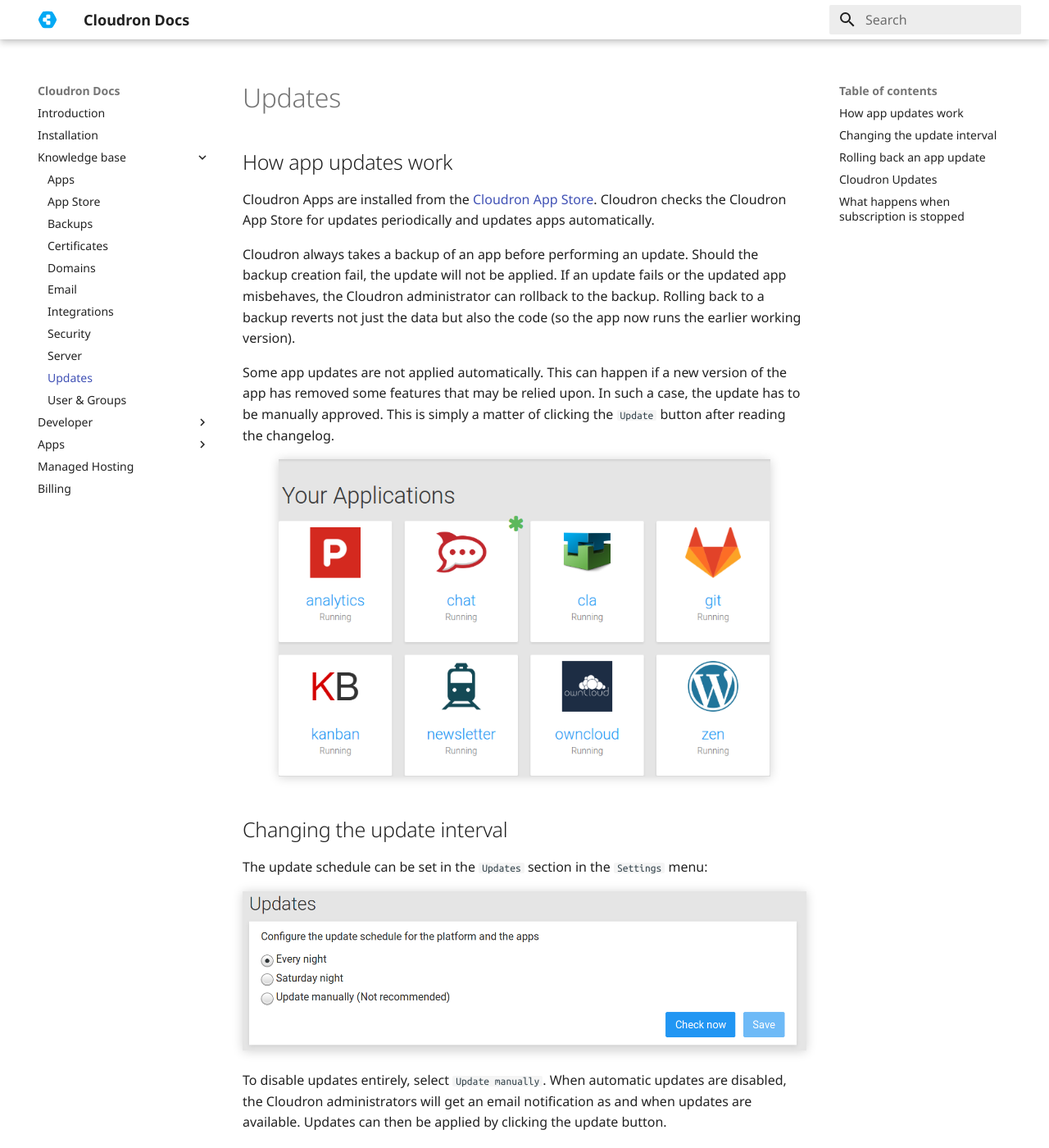
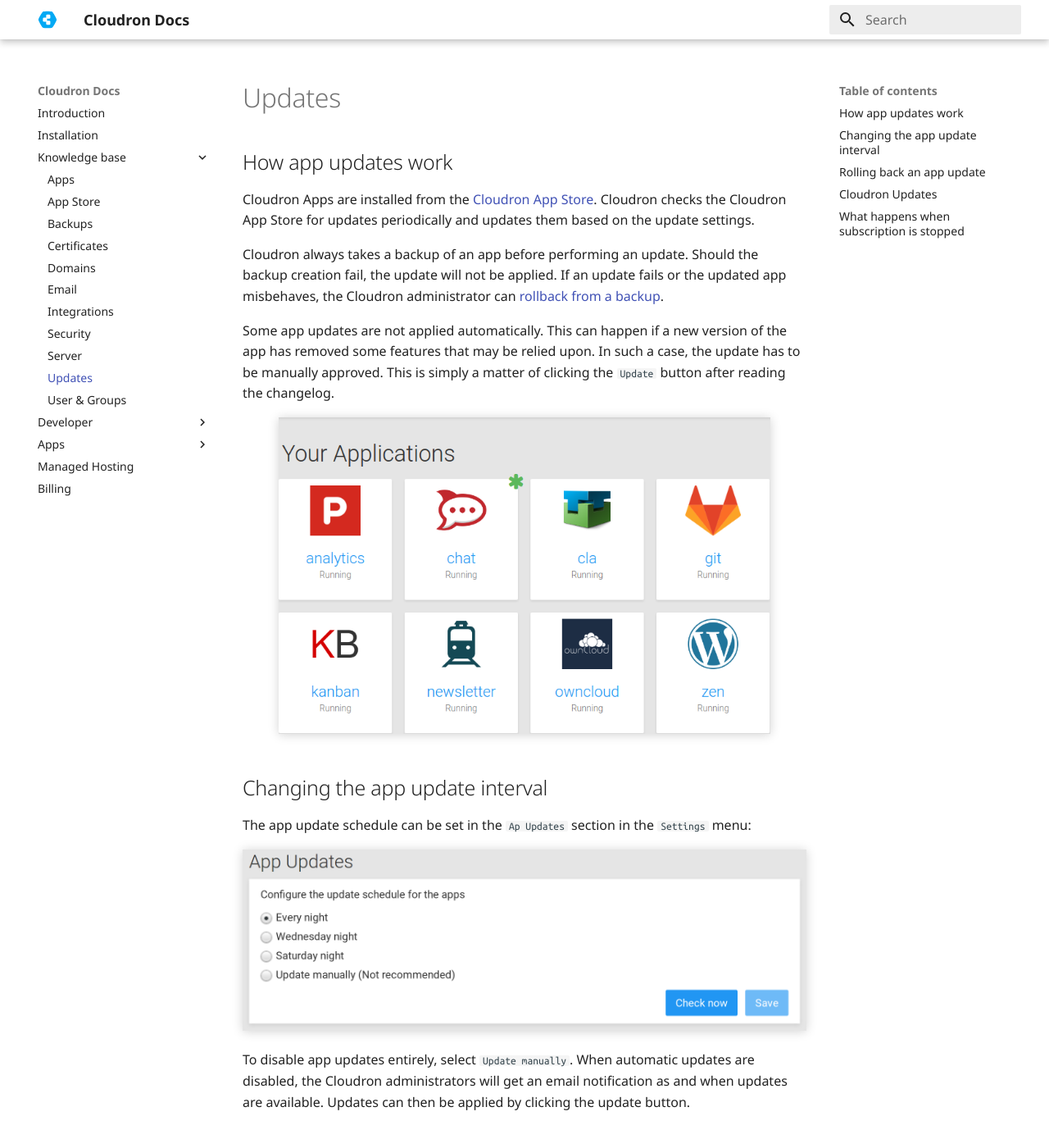
Before and after one commit to M-arcus/cloudron-docs, an MkDocs documentation site: the page built from docs/documentation/updates.md, in a window 1280 px wide and 1400 px high. Shown: the whole window at 82% size. Built offline with MkDocs 1.6.1 and Material for MkDocs 9.7.7, drawn with Linux system fonts in a browser that asks for light colours; old or Windows-style settings are respelled for this version of MkDocs; some of the changed text lies outside the part shown.

Commit message:
more doc changes

```diff
--- a/docs/documentation/updates.md
+++ b/docs/documentation/updates.md
@@ -3,12 +3,11 @@
 ## How app updates work
 
 Cloudron Apps are installed from the [Cloudron App Store](/appstore.html). Cloudron checks the Cloudron App Store
-for updates periodically and updates apps automatically.
+for updates periodically and updates them based on the update settings.
 
 Cloudron always takes a backup of an app before performing an update. Should the backup creation fail,
 the update will not be applied. If an update fails or the updated app misbehaves, the
-Cloudron administrator can rollback to the backup. Rolling back to a backup reverts not just the data
-but also the code (so the app now runs the earlier working version).
+Cloudron administrator can [rollback from a backup](/documentation/backups/#restoring-an-app-from-existing-backup).
 
 Some app updates are not applied automatically. This can happen if a new version of the app has removed
 some features that may be relied upon. In such a case, the update has to be manually approved. This is simply
@@ -18,34 +17,21 @@
 <img src="/img/app_update.png" class="shadow" width="600px">
 </center>
 
-## Changing the update interval
+## Changing the app update interval
 
-The update schedule can be set in the `Updates` section in the `Settings` menu:
+The app update schedule can be set in the `Ap Updates` section in the `Settings` menu:
 
 <center>
-<img src="/img/update-interval.png" class="shadow">
+<img src="/img/app-update-interval.png" class="shadow">
 </center>
 
-To disable updates entirely, select `Update manually`. When automatic updates are disabled, the Cloudron
+To disable app updates entirely, select `Update manually`. When automatic updates are disabled, the Cloudron
 administrators will get an email notification as and when updates are available. Updates can then be
 applied by clicking the update button.
 
 ## Rolling back an app update
 
-Apps can be restored to a previous version by clicking on the `Restore` button.
-
-<center>
-<img src="/img/app_restore_button.png" class="shadow">
-</center>
-
-Select the backup you want to restore to:
-
-<center>
-<img src="/img/app-select-backup.png" class="shadow">
-</center>
-
-Restoring will also revert the code to the version that was running when the backup was created. This is because the
-current version of the app may not be able to handle old data.
+To rollback an app update, simply [restore from a backup](/documentation/backups/#restoring-an-app-from-existing-backup).
 
 ## Cloudron Updates
 
```
Also changed, not shown: docs/documentation/backups.md (+5 -3 lines), docs/documentation/domains.md (+6 -6 lines), docs/img/app-select-backup.png, docs/img/app-update-interval.png (added).
